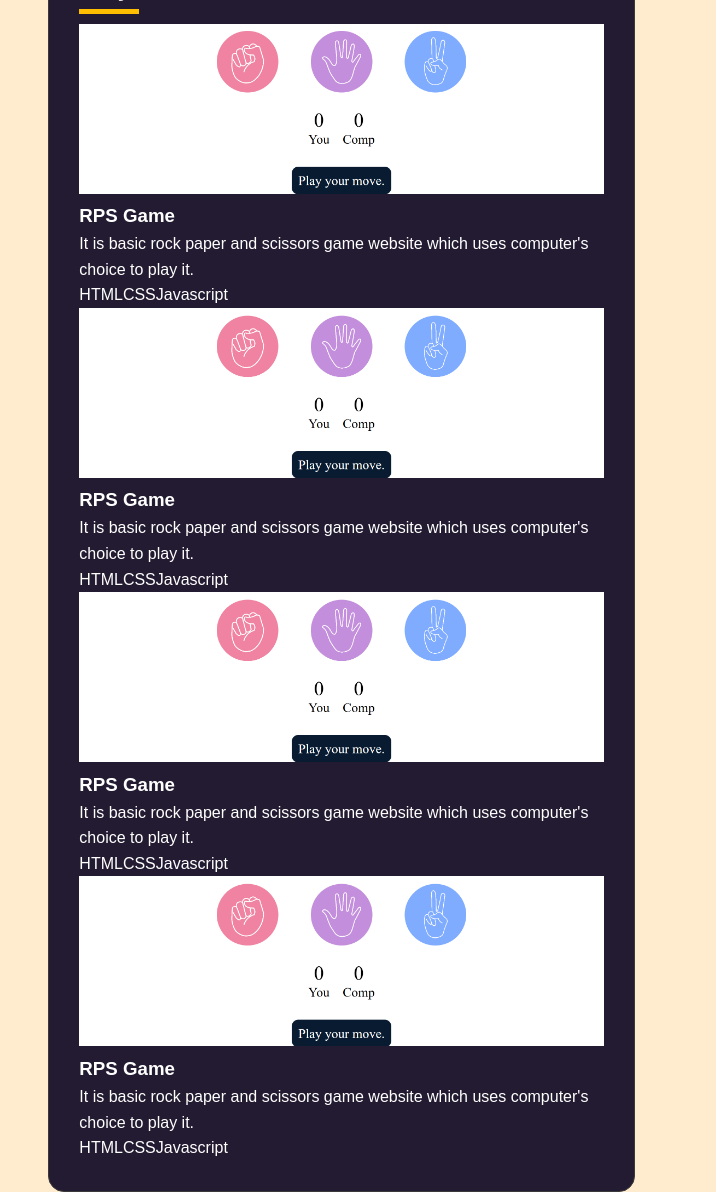
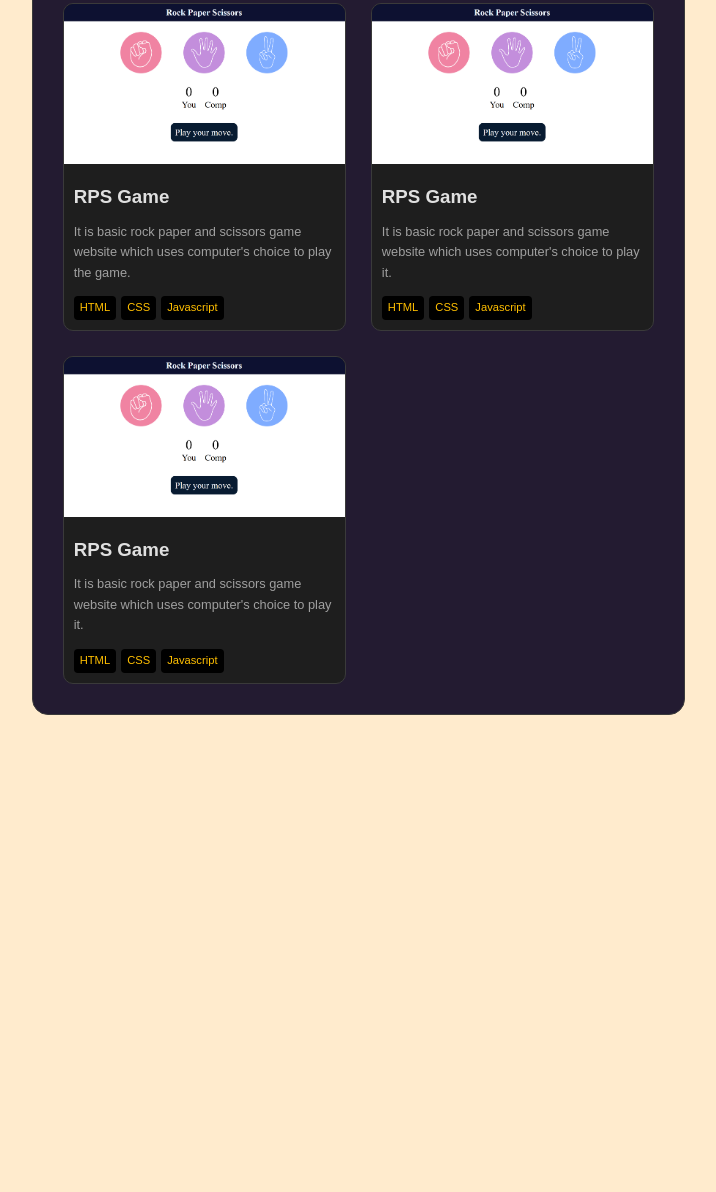
Before and after one commit to pushpeshthakur/Portfolio, a plain HTML site: page index.html in a window 1280 px wide. Shown: the part 1258-2450 px from the top of the page, without its empty margins (465-1181 px from the left). After the commit the page ends 2013 px from the top, so only its background shows below. Drawn offline with Linux system fonts and the light colour scheme.

Commit message:
responsiveness

```diff
--- a/index.html
+++ b/index.html
@@ -144,30 +144,25 @@
             <div class="project-container">
                 <div class="projects">
                     <img src="rpss.png" alt="">
-                    <div class="class">
+                    <div class="card">
+                        <h3>RPS Game</h3>
+                        <p>It is basic rock paper and scissors game website which uses computer's choice to play the game. </p>
+                        <span>HTML</span><span>CSS</span><span>Javascript</span>
+                    </div>
+                </div>
+
+                <div class="projects">
+                    <img src="rpss.png" alt="">
+                    <div class="card">
                         <h3>RPS Game</h3>
                         <p>It is basic rock paper and scissors game website which uses computer's choice to play it. </p>
                         <span>HTML</span><span>CSS</span><span>Javascript</span>
                     </div>
+
                 </div>
                 <div class="projects">
                     <img src="rpss.png" alt="">
-                    <div class="class">
-                        <h3>RPS Game</h3>
-                        <p>It is basic rock paper and scissors game website which uses computer's choice to play it. </p>
-                        <span>HTML</span><span>CSS</span><span>Javascript</span>
-                    </div>
-                    <div class="projects">
-                    <img src="rpss.png" alt="">
-                    <div class="class">
-                        <h3>RPS Game</h3>
-                        <p>It is basic rock paper and scissors game website which uses computer's choice to play it. </p>
-                        <span>HTML</span><span>CSS</span><span>Javascript</span>
-                    </div>
-                </div>
-                <div class="projects">
-                    <img src="rpss.png" alt="">
-                    <div class="class">
+                    <div class="card">
                         <h3>RPS Game</h3>
                         <p>It is basic rock paper and scissors game website which uses computer's choice to play it. </p>
                         <span>HTML</span><span>CSS</span><span>Javascript</span>
--- a/style.css
+++ b/style.css
@@ -15,7 +15,7 @@ body{
 /* maim */
 .main-container{
     display: grid;
-    max-width: 1000px;
+    max-width: 1100px;
     grid-template-columns: 1fr 2fr;
     min-height: 100vh;
     gap: 40px;
@@ -28,6 +28,8 @@ body{
     border:1px solid #3a3a3a;
     border-radius: 16px;
     padding: 30px;
+    position: sticky;
+    top: 25px;
 }
 .main-content{
     background-color: #231b31;
@@ -91,9 +93,9 @@ body{
     text-align: center;
 }
 .social img{
-    height: 20px;
-    width: 20px;
-    margin-left: 5px;
+    height: 24px;
+    width: 24px;
+    margin-left: 10px;
     filter: grayscale(1) invert(0.7);
     transition: filter 0.3s ease;
 }
@@ -233,16 +235,49 @@ nav a:hover{
 
 /* Project */
 
-.projecj-container{
+.project-container{
     display: grid;
     grid-template-columns: 1fr 1fr;
-    gap: 30px;
+    gap: 25px;
 }
 .projects img{
-    height: 170px;
+    height: 160px;
     width: 100%;
     object-fit: cover;
 }
+.projects{
+    background-color: #1e1e1e;
+    border: 1px solid #3a3a3a;
+    border-radius: 10px;
+    overflow: hidden;
+    transition: transform 0.3s ease , box-shadow 0.3s ease;
+}
+.projects:hover{
+    transform: translateY(-5px);
+    box-shadow: 0px 0px 10px 5px rgba(0, 0, 0, 0.3);
+}
+.projects .card{
+    padding: 10px;
+}
+.card h3{
+    margin-bottom: 10px;
+    color: #e0e0e0;
+}
+.card p{
+    font-size: 0.8rem;
+    color: #a0a0a0;
+    margin-bottom: 10px;
+}
+.card span{
+    display: inline-block;
+    background-color: #000000;
+    color: #ffbf00;
+    padding: 3px 6px;
+    border-radius: 4px;
+    font-size: 0.7rem;
+    margin-right: 5px;
+}
+
 
 
 
@@ -251,4 +286,13 @@ nav a:hover{
       .main-container {
         grid-template-columns: 1fr;   /* single column */
       }
+      .sidebar {
+        height: auto;                 /* adjust height */
+        position: relative;          /* normal flow */
+        top: 0;                      /* reset top */
+        margin-bottom: 20px;         /* spacing below sidebar */
+      }
+      .project-container {
+        grid-template-columns: 1fr;  /* single column for projects */
+      }
     }
```
